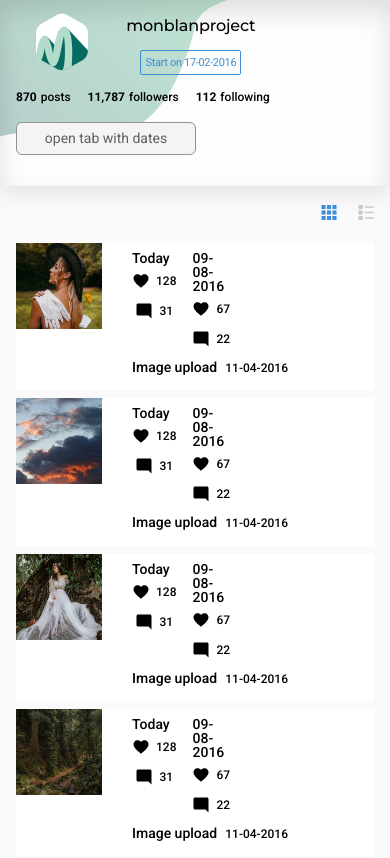
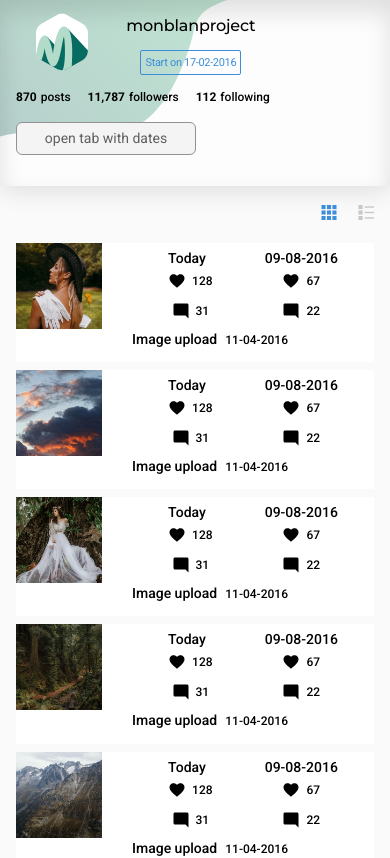
Before and after one commit to AnnaPrutnik/-monblanproject-test, a Next.js app: page / in a window 390 px wide. Shown: the top 858 px of the page. Built offline with nearby package versions, Linux system fonts and the light colour scheme.

Commit message:
fix mobile card

```diff
--- a/src/components/list/Card.tsx
+++ b/src/components/list/Card.tsx
@@ -55,7 +55,7 @@ export const Card = ({
                 className={twMerge(
                     "flex ",
                     isRow
-                        ? "flex-col gap-3 pb-2 pt-2 lg:pt-0 lg:pb-0 lg:gap-0 md:flex-row grow lg:grow-0 md:pr-10 lg:pr-0"
+                        ? "flex-col gap-3 pb-2 pt-2 lg:pt-0 lg:pb-0 lg:gap-0 md:flex-row  grow lg:grow-0 md:pr-10 lg:pr-0"
                         : "flex-col w-full px-3 pt-3 pb-[18px]"
                 )}
             >
@@ -95,8 +95,8 @@ export const Card = ({
                         </ul>
                     </div>
                     {toValue && (
-                        <div className={twMerge(isRow ? "mr-[168px]" : "")}>
-                            <p className="normal-text mb-[7px]">
+                        <div className={twMerge(isRow ? "lg:mr-[168px]" : "")}>
+                            <p className="normal-text mb-[7px] text-nowrap">
                                 {toValue
                                     .toLocaleString("uk", {
                                         month: "numeric",
```
